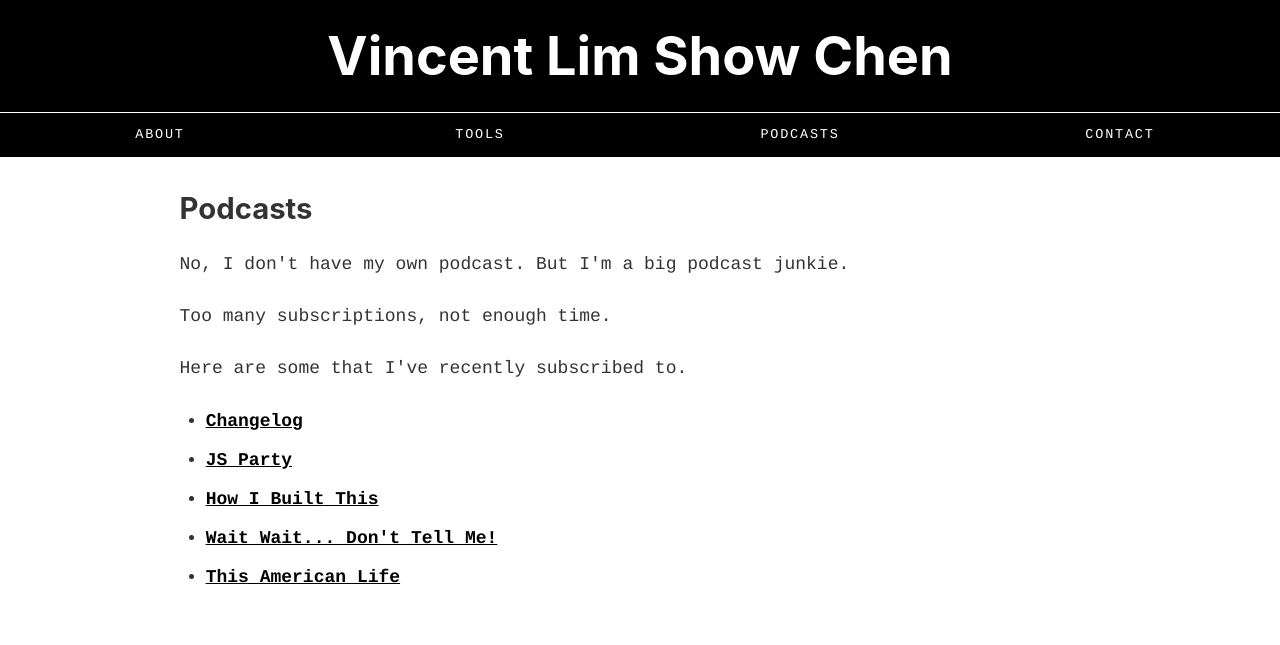
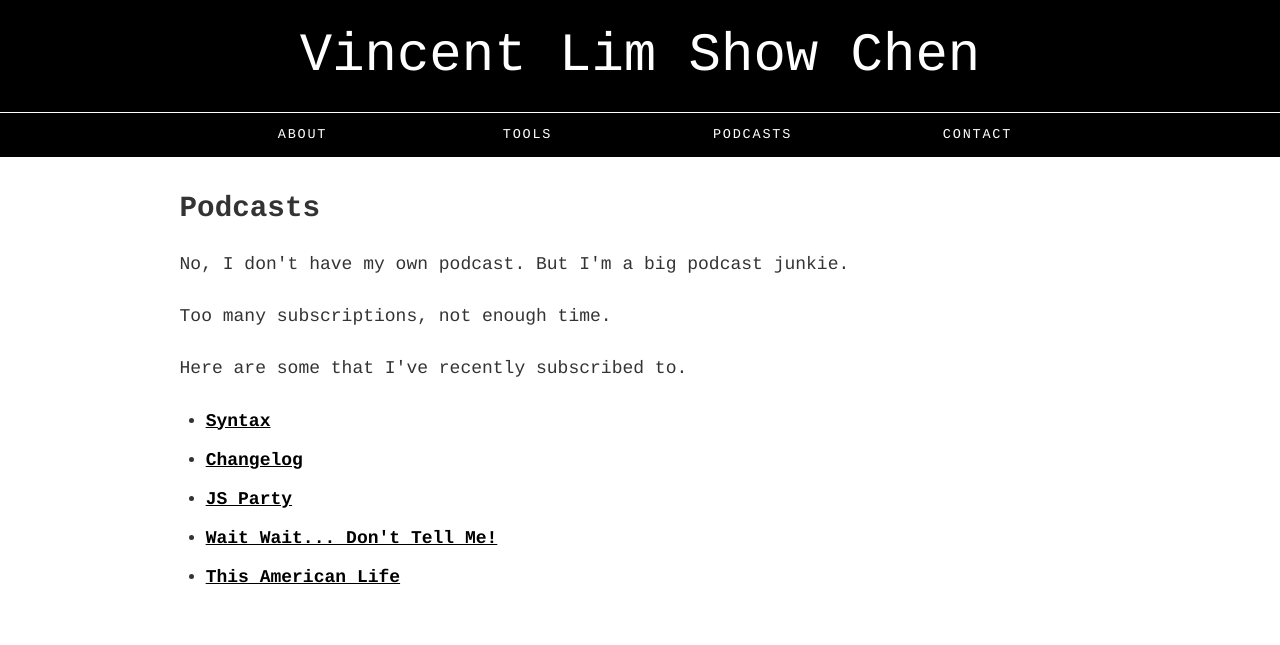
Before and after one commit to bereninga/2018-08-24_gatsby-2-3, a Gatsby site: page /podcasts in a window 1280 px wide. Built offline with nearby package versions, Linux system fonts and the light colour scheme; Gatsby itself is replaced by a stand-in of ours.

Commit message:
Update to latest version of syling. (#1)
Update to latest version of syling.

```diff
--- a/src/components/layout.css
+++ b/src/components/layout.css
@@ -2,7 +2,7 @@
 @import 'typography.css';
 
 html {
-  font-family: Courier, 'Helvetica Neue', arial, serif;
+  font-family: 'SF Mono', Inconsolata, Courier, 'Helvetica Neue', arial, serif;
   -ms-text-size-adjust: 100%;
   -webkit-text-size-adjust: 100%;
 }
@@ -231,9 +231,7 @@ h1 {
   padding-top: 0;
   margin-bottom: 1.45rem;
   color: inherit;
-  font-family: -apple-system, BlinkMacSystemFont, Segoe UI, Roboto, Oxygen,
-    Ubuntu, Cantarell, Fira Sans, Droid Sans, Helvetica Neue, sans-serif;
-  font-weight: bold;
+  font-weight: normal;
   text-rendering: optimizeLegibility;
   font-size: 3rem;
   line-height: 1.1;
@@ -248,8 +246,6 @@ h2 {
   padding-top: 0;
   margin-bottom: 1.45rem;
   color: inherit;
-  font-family: -apple-system, BlinkMacSystemFont, Segoe UI, Roboto, Oxygen,
-    Ubuntu, Cantarell, Fira Sans, Droid Sans, Helvetica Neue, sans-serif;
   font-weight: bold;
   text-rendering: optimizeLegibility;
   font-size: 1.62671rem;
--- a/src/components/navigation.css
+++ b/src/components/navigation.css
@@ -1,9 +1,15 @@
+.navigation-container {
+    background: black;
+    border-top: 1px solid white;
+    width: 100%;
+}
+
 .navigation {
     background: black;
-    border-top: 1px solid white;
     display: flex;
     list-style: none;
-    margin: 0 0 2rem 0;
+    margin: 0 auto 2rem;
+    max-width: 900px;
     text-align: center;
     text-transform: uppercase;
     font-size: .75rem;
--- a/src/components/navigation.js
+++ b/src/components/navigation.js
@@ -2,6 +2,7 @@ import React from 'react'
 import { Link } from 'gatsby'
 
 const Navigation = () => (
+<div class="navigation-container">
     <ul className="navigation">
         <li>
             <Link to="/about/">About</Link>
@@ -16,6 +17,7 @@ const Navigation = () => (
             <Link to="/contact/">Contact</Link>
         </li>
     </ul>
+</div>
 )
 
 export default Navigation
--- a/src/pages/index.js
+++ b/src/pages/index.js
@@ -1,5 +1,4 @@
 import React from 'react'
-import { Link } from 'gatsby'
 
 import Layout from '../components/layout'
 
--- a/src/pages/podcasts.js
+++ b/src/pages/podcasts.js
@@ -10,9 +10,9 @@ const Podcasts = () => (
     <p>Too many subscriptions, not enough time.</p>
     <p>Here are some that I've recently subscribed to.</p>
     <ul>
+      <li><a href="//syntax.fm/">Syntax</a></li>
       <li><a href="//changelog.com/podcast">Changelog</a></li>
       <li><a href="//changelog.com/jsparty">JS Party</a></li>
-      <li><a href="//www.npr.org/podcasts/510313/how-i-built-this">How I Built This</a></li>
       <li><a href="//www.npr.org/programs/wait-wait-dont-tell-me/">Wait Wait... Don't Tell Me!</a></li>
       <li><a href="//www.thisamericanlife.org/">This American Life</a></li>
     </ul>
```
Also changed, not shown: package.json (+4 -3 lines), 1 other file. Lines whose indentation alone changed are shown as unchanged.
